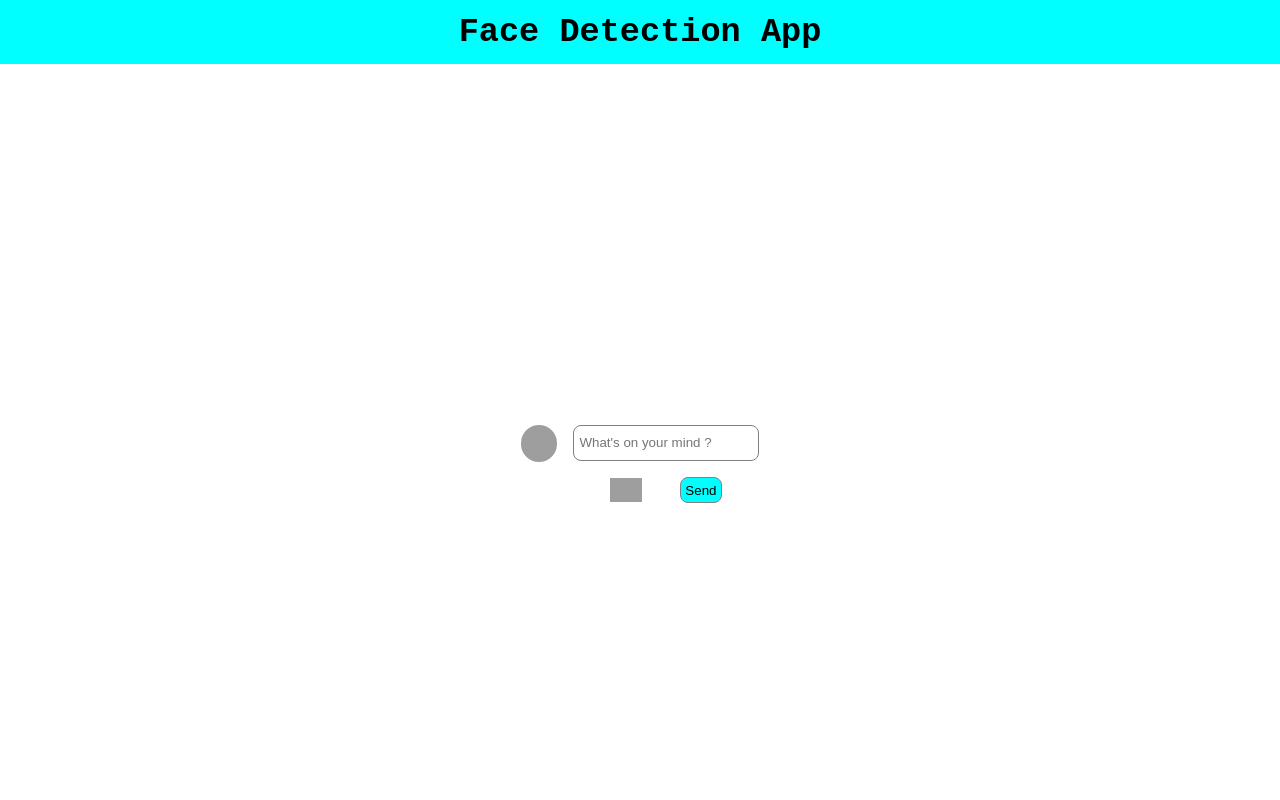
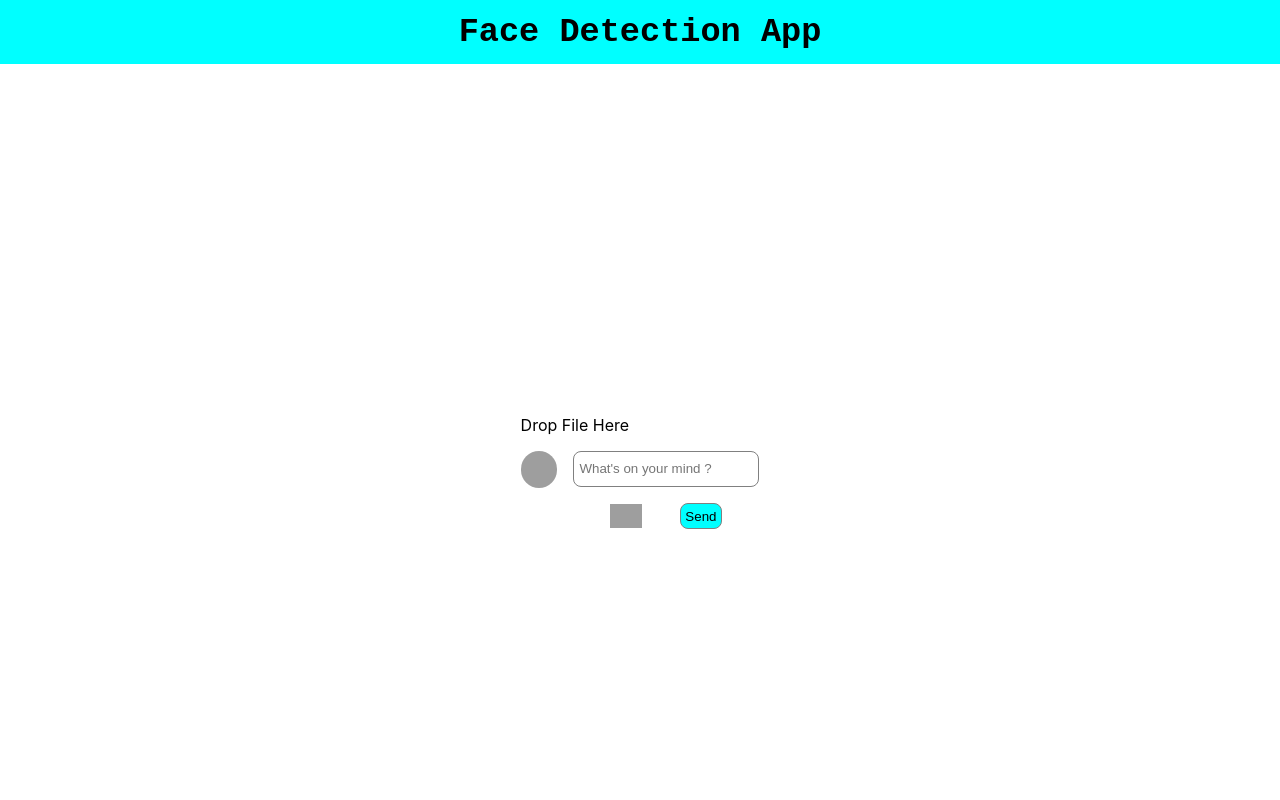
Before and after one commit to lovelyoyrmia/image-detections-js, a React (Create React App) app: page / in a window 1280 px wide. Shown: the top 800 px of the page. Built offline with nearby package versions, Linux system fonts and the light colour scheme; grey boxes are pictures that could not be loaded.

Commit message:
add drop files

```diff
--- a/src/components/Body.js
+++ b/src/components/Body.js
@@ -2,6 +2,7 @@ import React, { useState, useEffect } from "react";
 import Models from "./Models";
 import imageBaby from "../image/image.jpg";
 import "./Body.css";
+import DropFile from "./DropFile";
 
 function Body() {
   const [file, setFile] = useState();
@@ -23,12 +24,15 @@ function Body() {
     file && getImage();
   }, [file]);
 
+  console.log(file);
+
   return (
     <div className="body">
       {image ? (
         <Models image={image} />
       ) : (
         <div className="post_card">
+          <DropFile />
           <div className="add_post">
             <img src={imageBaby} alt="avatar" className="avatar" />
             <div className="post_form">
--- /dev/null
+++ b/src/components/DropFile.js
@@ -0,0 +1,39 @@
+import React, { useState } from "react";
+
+function DropFile() {
+  const [highlight, setHighlight] = useState(false);
+
+  const handleHighlight = (e) => {
+    e.preventDefault();
+    e.stopPropagation();
+    setHighlight(true);
+  };
+  const handleUnhighlight = (e) => {
+    e.preventDefault();
+    e.stopPropagation();
+    setHighlight(false);
+  };
+  const handleDrop = (e) => {
+    e.preventDefault();
+    e.stopPropagation();
+
+    let data = e.dataTransfer;
+    let file = data.files;
+    console.log(file);
+  };
+
+  return (
+    <div>
+      <div
+        onDragEnter={handleHighlight}
+        onDragOver={handleHighlight}
+        onDragLeave={handleUnhighlight}
+        onDrop={handleDrop}
+      >
+        <p>Drop File Here</p>
+      </div>
+    </div>
+  );
+}
+
+export default DropFile;
```
